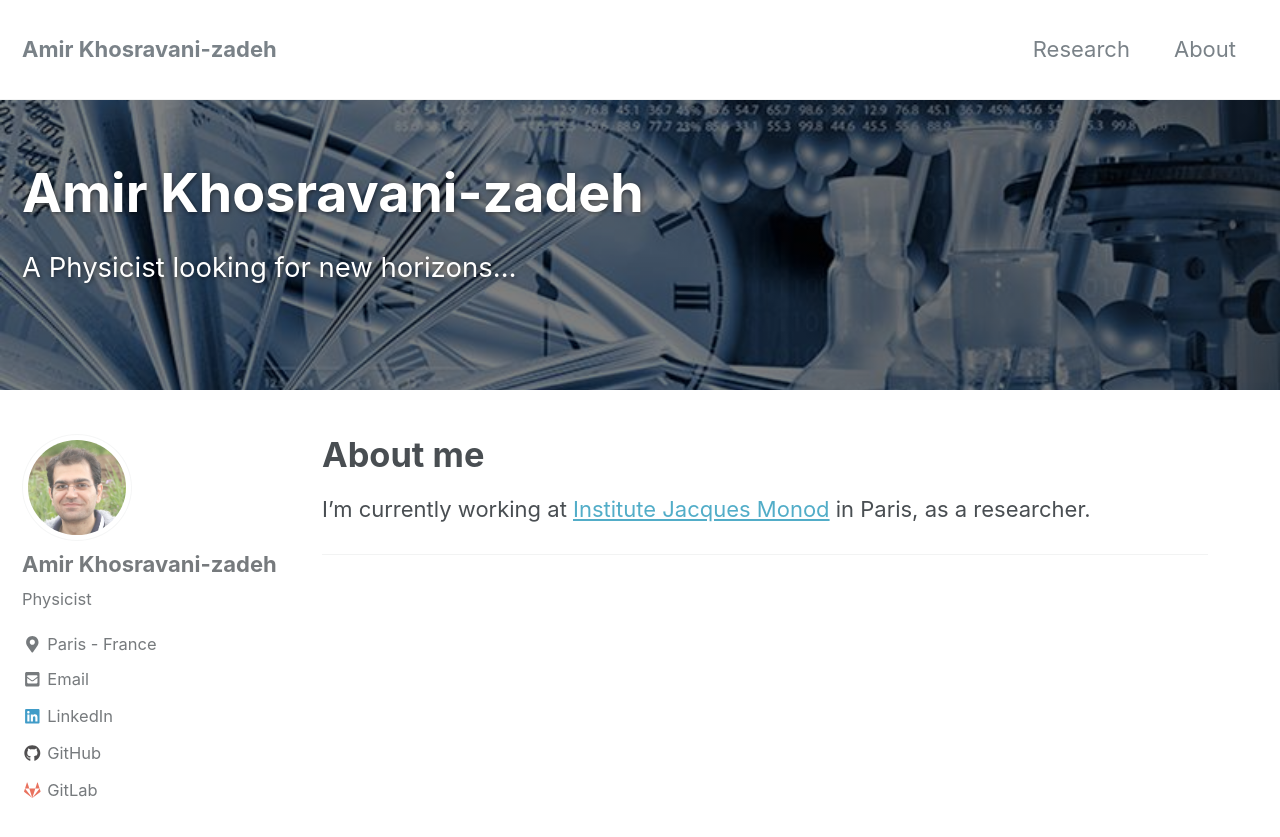
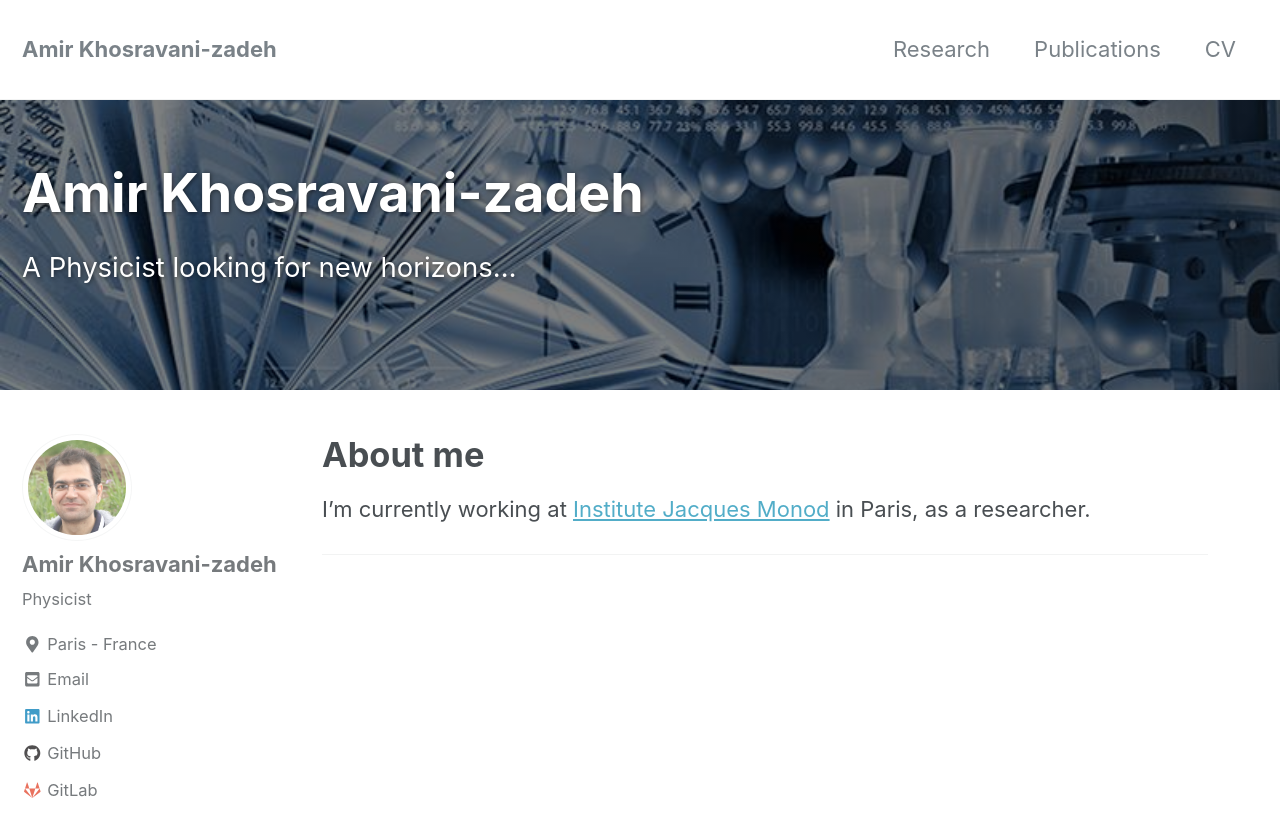
Before and after one commit to amir-khosravanizadeh/amir-khosravanizadeh.github.io, a Jekyll site: the page built from index.md, in a window 1280 px wide and 900 px high. Shown: the top 837 px of the window. Built offline with Jekyll 4.4.1, drawn with Linux system fonts in a browser that asks for light colours; nearby versions of some CDN libraries.

Commit message:
Update navigation.yml

```diff
--- a/_data/navigation.yml
+++ b/_data/navigation.yml
@@ -4,8 +4,10 @@ main:
     url: /research/
   #- title: "Blog"
   # url: /blog/
-  - title: "About"
-    url: https://amir-khosravani.github.io/
+  - title: "Publications"
+    url: /publications/
+  - title: "CV"
+    url: /cv/
   # - title: "About"
   #   url: https://mmistakes.github.io/minimal-mistakes/about/
   # - title: "Sample Collections"
```
